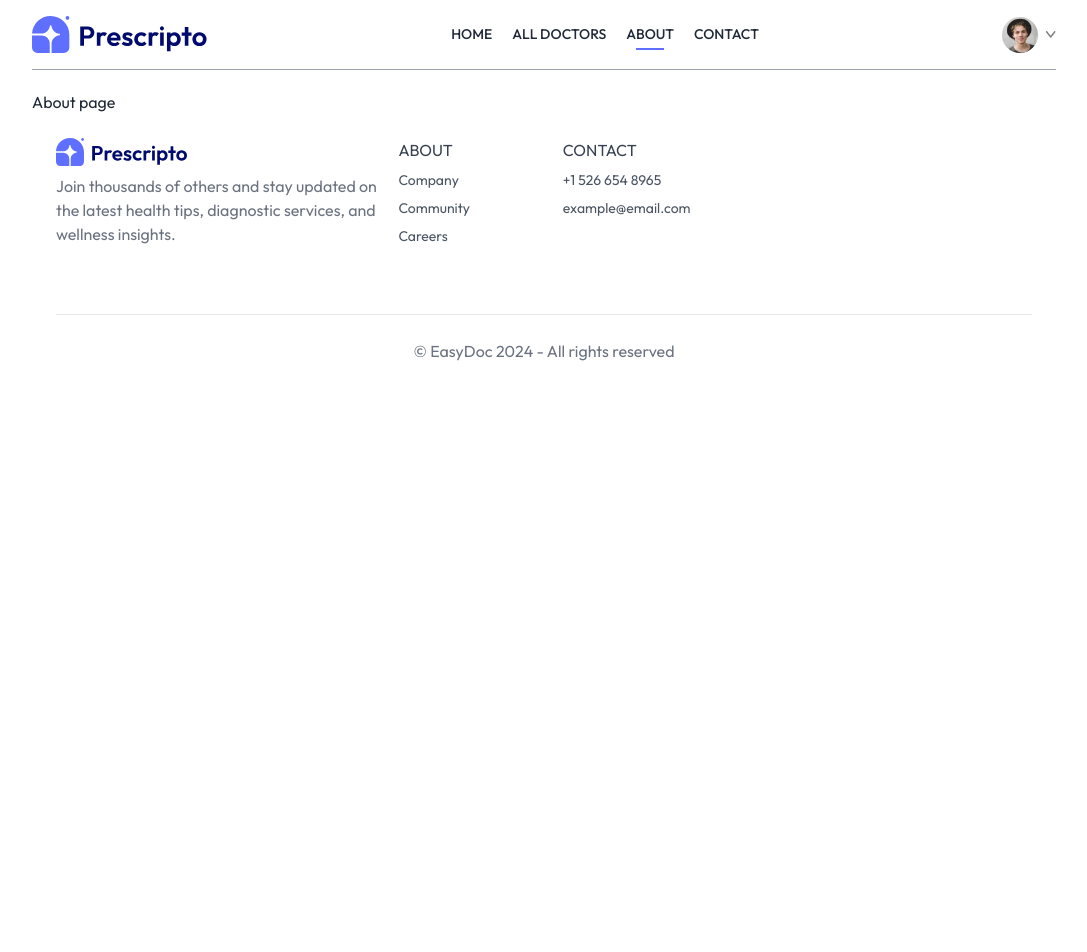
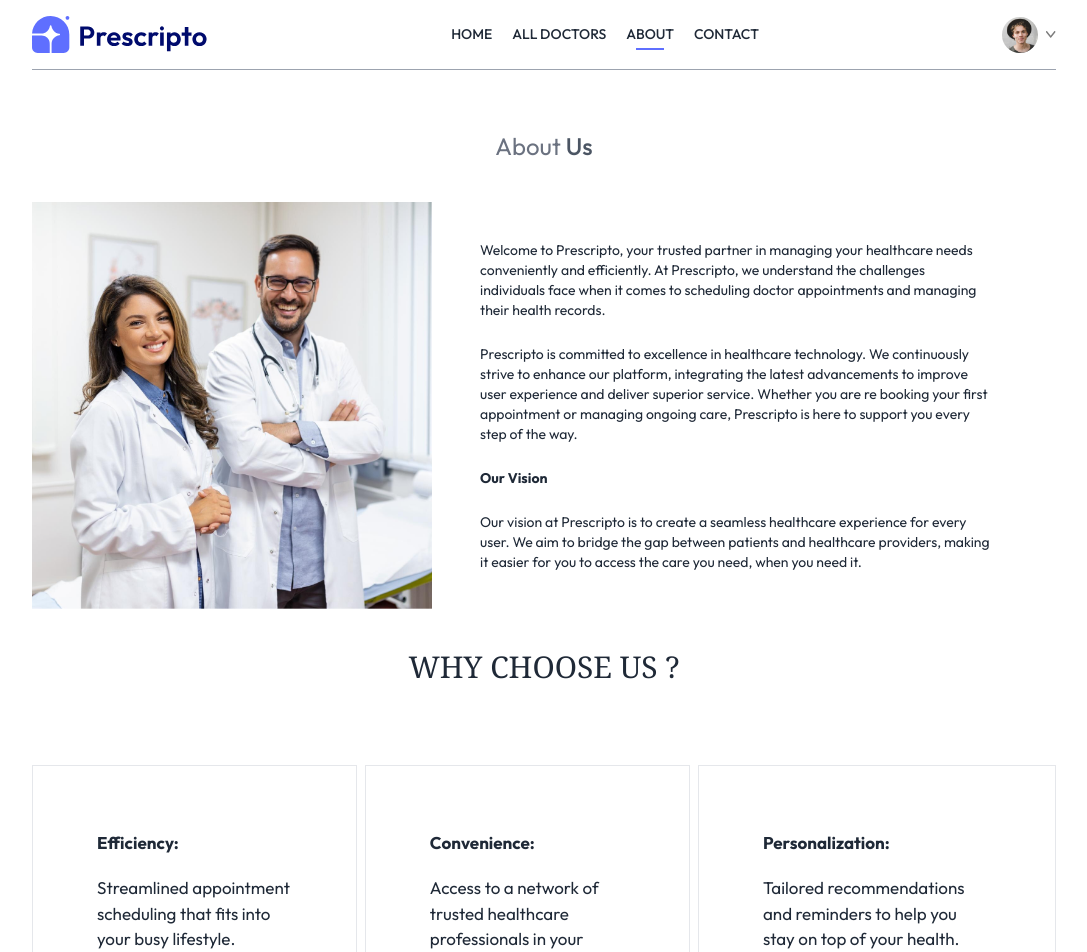
Before and after one commit to princemahmood117/Easy-doc-front, a React (Vite) app: page /about in a window 1280 px wide. Shown: the top 952 px of the page, without its empty margins (96-1183 px from the left). Before the commit the page ends 800 px from the top, so only its background shows below. Built offline with nearby package versions, Linux system fonts and the light colour scheme.

Commit message:
about us done

```diff
--- a/src/components/RelatedDoctors/RelatedDoctors.jsx
+++ b/src/components/RelatedDoctors/RelatedDoctors.jsx
@@ -24,7 +24,7 @@ const RelatedDoctors = ({docId,speciality}) => {
         <div className="w-full grid grid-cols-auto gap-4 pt-5 gap-y-6 px-3 sm:px-0">
             {
                 relDoc.slice(0,5).map((item,index)=>(
-                    <div onClick={()=> navigate(`/appointment/${item._id}`)} className="border border-blue-200 rounded-xl cursor-pointer hover:translate-y-[-10px] transition-all duration-500" key={index}>
+                    <div onClick={()=>{ navigate(`/appointment/${item._id}`); scrollTo(0,0)}} className="border border-blue-200 rounded-xl cursor-pointer hover:translate-y-[-10px] transition-all duration-500" key={index}>
                         <img className="bg-blue-100" src={item.image} alt="" />
 
                         <div className="p-4">
--- a/src/components/TopDoctors.jsx
+++ b/src/components/TopDoctors.jsx
@@ -16,7 +16,7 @@ const TopDoctors = () => {
             <div className="w-full grid grid-cols-auto gap-4 pt-5 gap-y-6 px-3 sm:px-0">
                 {
                     doctors.slice(0,10).map((item,index)=>(
-                        <div onClick={()=> navigate(`/appointment/${item._id}`)} className="border border-blue-200 rounded-xl cursor-pointer hover:translate-y-[-10px] transition-all duration-500" key={index}>
+                        <div onClick={()=>{ navigate(`/appointment/${item._id}`); scrollTo(0,0)}} className="border border-blue-200 rounded-xl cursor-pointer hover:translate-y-[-10px] transition-all duration-500" key={index}>
                             <img className="bg-blue-100" src={item.image} alt="" />
 
                             <div className="p-4">
--- a/src/pages/About.jsx
+++ b/src/pages/About.jsx
@@ -1,11 +1,49 @@
-;
+import { assets } from "../assets/assets";
+import WhyChooseUs from "./WhyChooseUs";
 
 const About = () => {
-    return (
-        <div>
-            <p>About page</p>
+  return (
+    <div>
+      <div className="text-center text-2xl pt-10 text-gray-500 mb-8">
+        <p>
+          About <span className="text-gray-600 font-medium">Us</span>{" "}
+        </p>
+      </div>
+
+      <div className="flex flex-col md:flex-row gap-12 my-10">
+        <img className="w-full max-w-[400px]" src={assets.about_image} alt="" />
+
+        <div className="flex flex-col justify-center gap-6 md:w-2/4 text-sm">
+          <p>
+            Welcome to Prescripto, your trusted partner in managing your
+            healthcare needs conveniently and efficiently. At Prescripto, we
+            understand the challenges individuals face when it comes to
+            scheduling doctor appointments and managing their health records.
+          </p>
+
+          <p>
+            Prescripto is committed to excellence in healthcare technology. We
+            continuously strive to enhance our platform, integrating the latest
+            advancements to improve user experience and deliver superior
+            service. Whether you are re booking your first appointment or managing
+            ongoing care, Prescripto is here to support you every step of the
+            way.
+          </p>
+
+          <b>Our Vision</b>
+
+          <p>
+            Our vision at Prescripto is to create a seamless healthcare
+            experience for every user. We aim to bridge the gap between patients
+            and healthcare providers, making it easier for you to access the
+            care you need, when you need it.
+          </p>
         </div>
-    );
+      </div>
+
+      <WhyChooseUs></WhyChooseUs>
+    </div>
+  );
 };
 
 export default About;
--- /dev/null
+++ b/src/pages/WhyChooseUs.jsx
@@ -0,0 +1,30 @@
+const WhyChooseUs = () => {
+  return (
+    <div>
+      <div className="text-center">
+        <p className="uppercase text-3xl font-serif">why choose us ?</p>
+      </div>
+
+      <div className="flex flex-col md:flex-row my-20 gap-2">
+
+        <div className="border px-10 md:px-16 py-8 sm:py-16 flex flex-col gap-5 text-[17px] hover:bg-primary hover:text-white transition-all duration-300 cursor-pointer">
+          <b>Efficiency:</b>
+          <p>Streamlined appointment scheduling that fits into your busy lifestyle.</p>
+        </div>
+
+        <div className="border px-10 md:px-16 py-8 sm:py-16 flex flex-col gap-5 text-[17px] hover:bg-primary hover:text-white transition-all duration-300 cursor-pointer">
+          <b>Convenience:</b>
+          <p>Access to a network of trusted healthcare professionals in your area.</p>
+        </div>
+
+        <div className="border px-10 md:px-16 py-8 sm:py-16 flex flex-col gap-5 text-[17px] hover:bg-primary hover:text-white transition-all duration-300 cursor-pointer">
+          <b>Personalization:</b>
+          <p>Tailored recommendations and reminders to help you stay on top of your health.</p>
+        </div>
+
+      </div>
+    </div>
+  );
+};
+
+export default WhyChooseUs;
```
